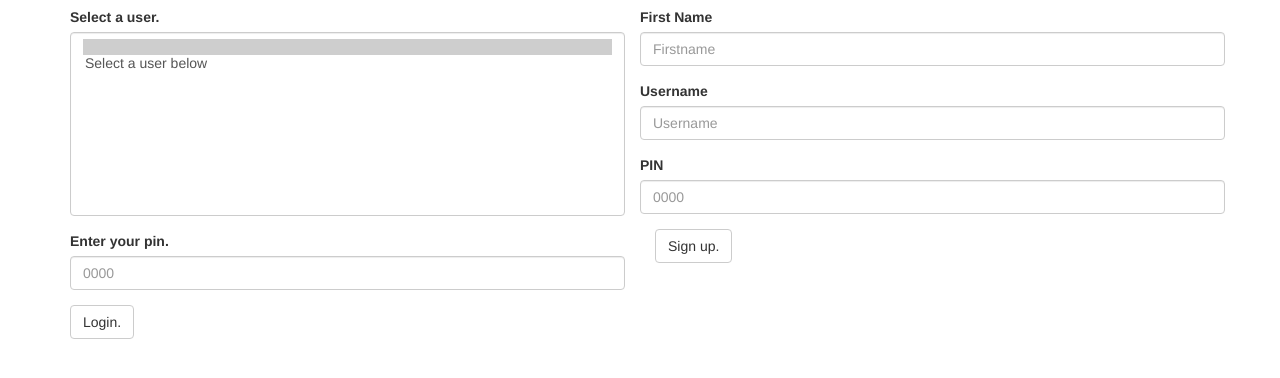
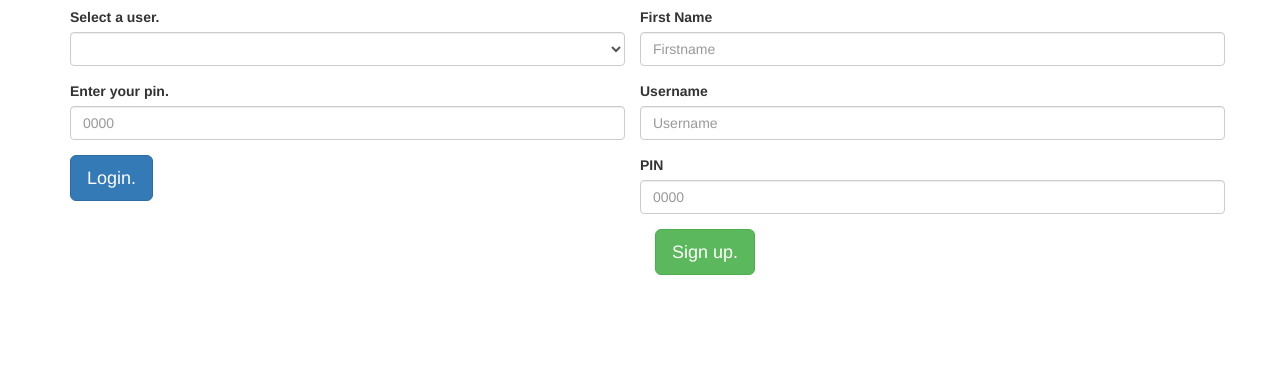
Before and after one commit to craj1031tx/workout, a website: page client/index.html in a window 1280 px wide. Shown: the part 126-504 px from the top of the page. Drawn offline with nearby package versions, Linux system fonts and the light colour scheme; some packages are replaced by stand-ins of ours; no server answers.

Commit message:
finishing touches on login partial

```diff
--- a/client/partials/loginPartial.html
+++ b/client/partials/loginPartial.html
@@ -8,8 +8,7 @@
   			<form>
 	  			<div class="form-group">
 	  				<label for="loginSelect">Select a user.</label>
-					<select id="loginSelect" ng-model="selectedUser" size="10" class="form-control">
-						<option>Select a user below</option default>
+					<select id="loginSelect" ng-model="selectedUser" class="form-control">
 						<option ng-repeat="user in userList" value="{{user._id}}">{{user.fn}}</option>
 					</select>
 				</div>
@@ -17,7 +16,7 @@
 					<label for="loginPin">Enter your pin.</label>
 					<input id="loginPin" type="number" class="form-control" ng-model="userPin" placeholder="0000">
 				</div>
-				<button class="btn btn-default" ng-click="loginUser();">Login.</button>
+				<button class="btn btn-primary btn-lg" ng-click="loginUser();">Login.</button>
 			</form>
   		</div>
   		<div class="col-md-6">
@@ -35,7 +34,7 @@
 					<label for="registerPin">PIN</label>
 					<input id="registerPin" type="number" class="form-control" ng-model="newUserInfo.pin" placeholder="0000">
 				</div>
-				<button class="btn btn-default" ng-click="register();">Sign up.</button>
+				<button class="btn btn-success btn-lg" ng-click="register();">Sign up.</button>
 			</form>
   		</div>
 	</div>
```
